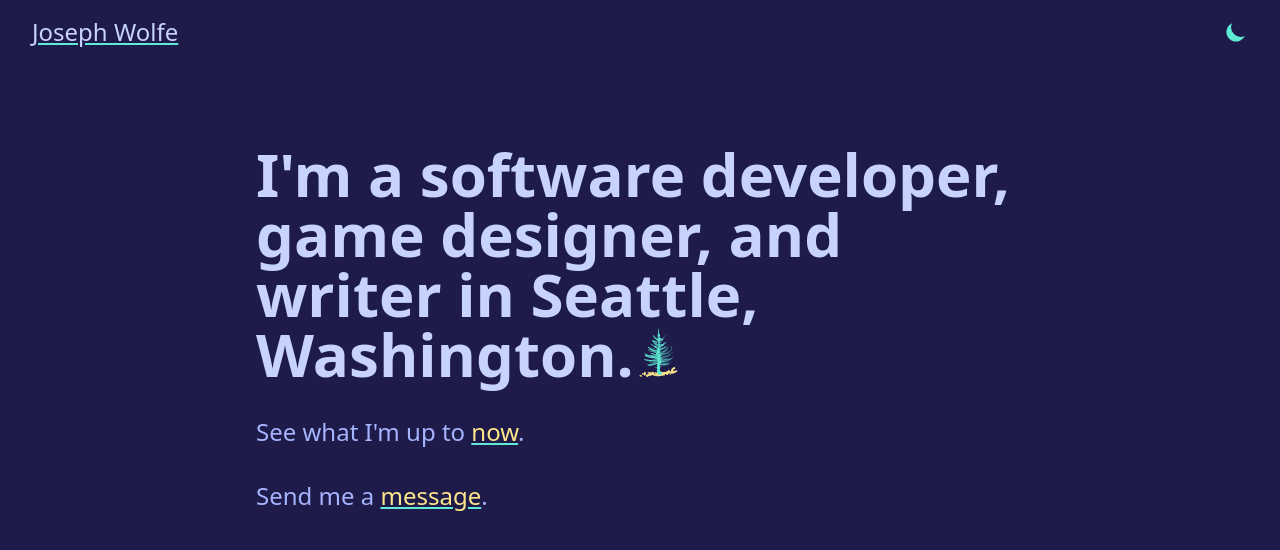
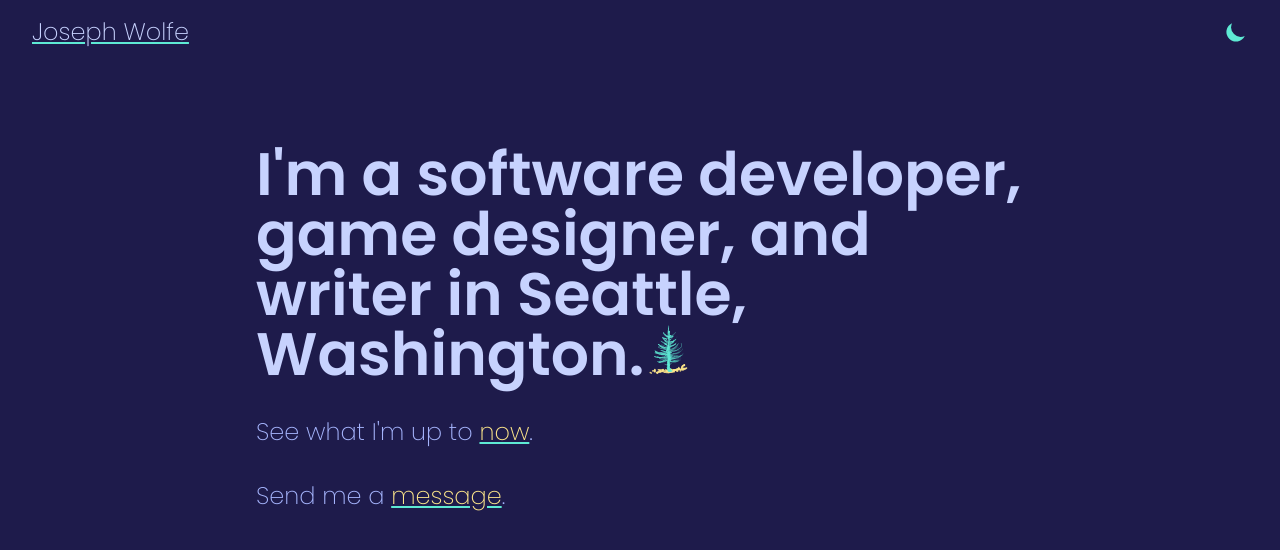
Before and after one commit to CharmedSatyr/personal-website, a Next.js app: page / in a window 1280 px wide. Shown: the top 550 px of the page. Built offline with nearby package versions, Linux system fonts and the light colour scheme.

Commit message:
Use Poppins font

```diff
--- a/app/layout.tsx
+++ b/app/layout.tsx
@@ -1,7 +1,7 @@
+import { Metadata } from "next";
+import {Poppins} from "next/font/google";
+
 import "css/tailwind.css";
-
-import { Metadata } from "next";
-
 import ThemeProviders from "app/theme-providers";
 import Header from "components/Header";
 import siteMetadata from "data/site-metadata";
@@ -43,15 +43,21 @@ export const metadata: Metadata = {
 	},
 };
 
+const poppins = Poppins({
+	subsets: ["latin"],
+	variable: "--font-poppins",
+	weight: ["200", "600"],
+});
+
 const RootLayout = ({ children }: { children: React.ReactNode }) => {
 	return (
 		<html lang={siteMetadata.locale} suppressHydrationWarning>
 			<link rel="icon" type="image/png" sizes="32x32" href="/static/favicons/favicon-32x32.webp" />
 
-			<body>
+			<body className={`${poppins.variable} font-sans`}>
 				<ThemeProviders>
 					<Header />
-					<main className="m-10 flex justify-center md:m-20">{children}</main>
+					<main className={`m-10 flex justify-center md:m-20`}>{children}</main>
 				</ThemeProviders>
 			</body>
 		</html>
--- a/tailwind.config.js
+++ b/tailwind.config.js
@@ -13,6 +13,9 @@ module.exports = {
 			center: true,
 		},
 		extend: {
+			fontFamily: {
+				sans: ["var(--font-poppins)"],
+			},
 			colors: {
 				dark: {
 					primary: colors.indigo,
```
